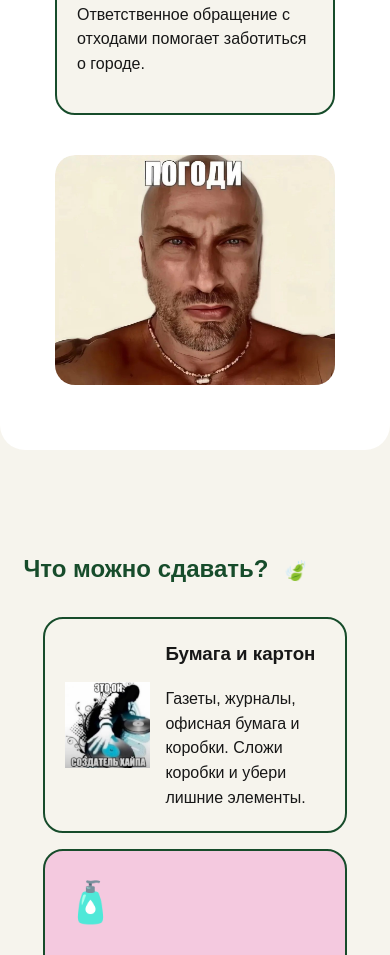
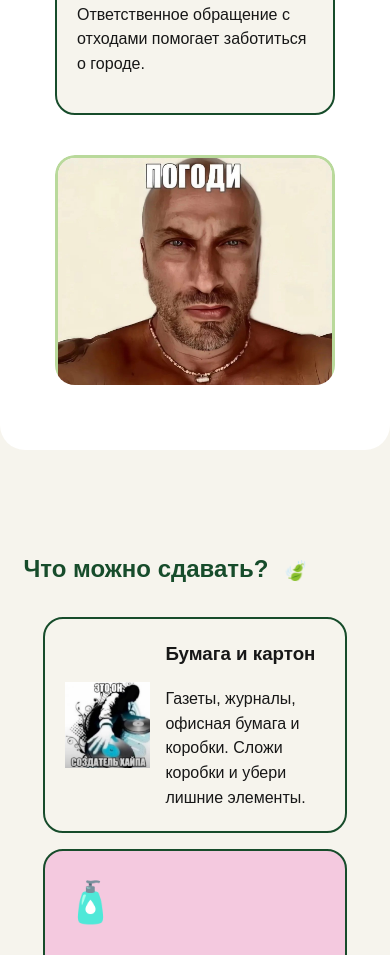
Before and after one commit to ecopokolenie/ecopokolenie, a plain HTML site: page index.html in a window 390 px wide. Shown: the part 2790-3745 px from the top of the page. Drawn offline with Linux system fonts and the light colour scheme.

Commit message:
Update index.html

```diff
--- a/index.html
+++ b/index.html
@@ -261,6 +261,11 @@
     aspect-ratio: auto;
     object-fit: contain;
     object-position: center;
+    display: block;
+    border: 3px solid #b9d99b;
+    border-radius: 20px;
+    box-sizing: border-box;
+}
 }
 /* Карточка бумаги и картона */
 .paper-card {
```
